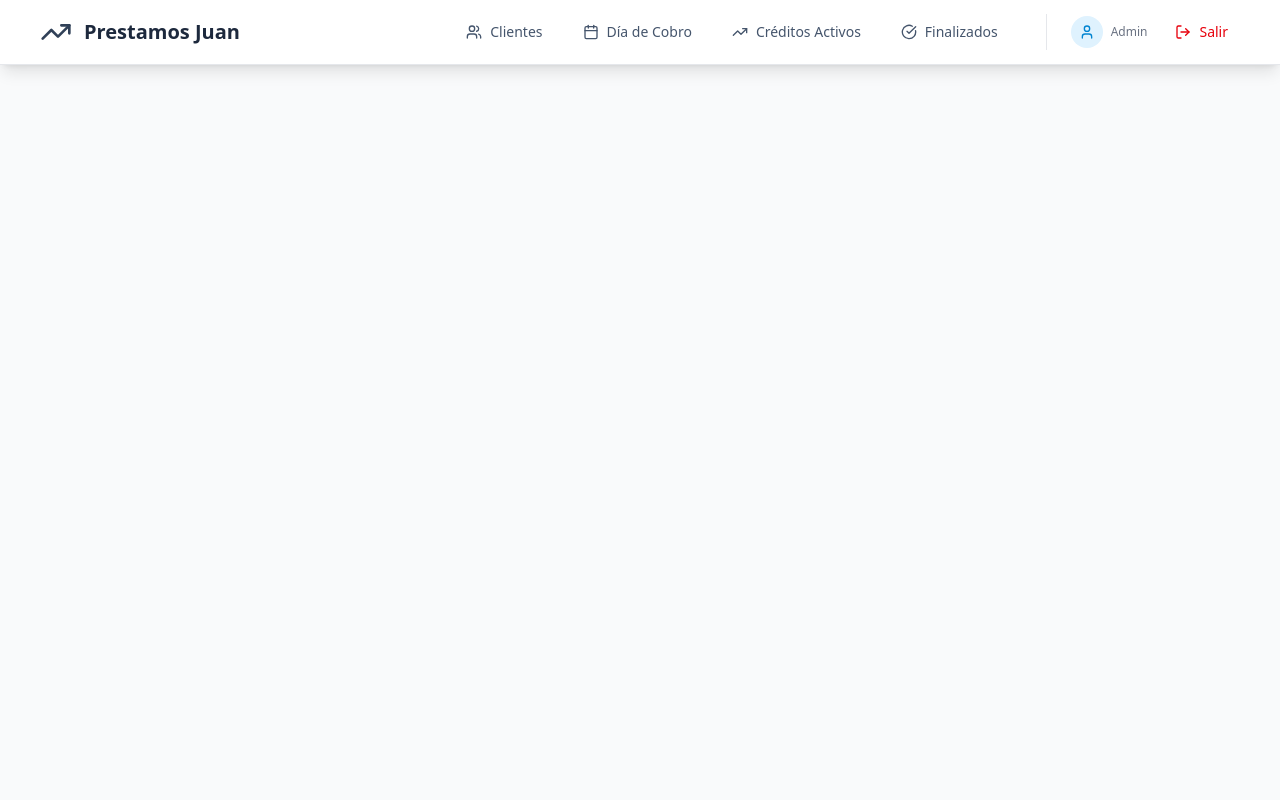
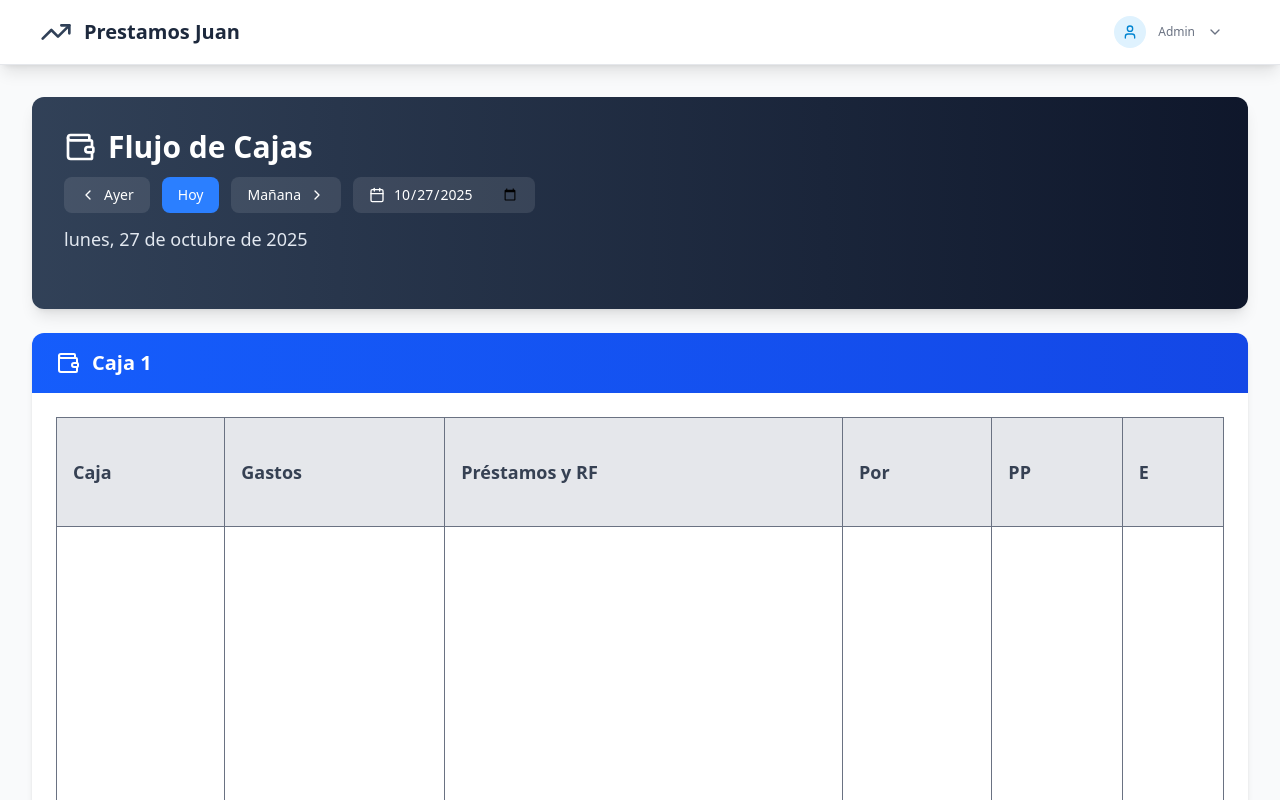
Before and after one commit to Boylemariotte/PrestamosJuan, a React (Vite) app: page /caja in a window 1280 px wide. Shown: the top 800 px of the page. Built offline with nearby package versions, Linux system fonts and the light colour scheme; sample sign-in values are in the browser's storage.

Commit message:
Opciones desplegables desde navbar - Page FlujoCajas implementada

```diff
--- a/src/App.jsx
+++ b/src/App.jsx
@@ -12,6 +12,7 @@ import CreditosFinalizados from './pages/CreditosFinalizados';
 import Estadisticas from './pages/Estadisticas';
 import Configuracion from './pages/Configuracion';
 import DiaDeCobro from './pages/DiaDeCobro';
+import FlujoCajas from './pages/FlujoCajas';
 
 function App() {
   return (
@@ -30,6 +31,7 @@ function App() {
                     <Route path="/" element={<Clientes />} />
                     <Route path="/cliente/:id" element={<ClienteDetalle />} />
                     <Route path="/dia-de-cobro" element={<DiaDeCobro />} />
+                    <Route path="/caja" element={<FlujoCajas />} />
                     <Route path="/creditos-activos" element={<CreditosActivos />} />
                     <Route path="/creditos-finalizados" element={<CreditosFinalizados />} />
                     <Route path="/estadisticas" element={
--- a/src/components/Creditos/CreditoDetalle.jsx
+++ b/src/components/Creditos/CreditoDetalle.jsx
@@ -2,7 +2,6 @@ import React, { useState, useEffect, useRef } from 'react';
 import { X, Check, Calendar, DollarSign, AlertCircle, StickyNote, Trash2, Plus, Award, Tag, RefreshCw, Edit2, Download } from 'lucide-react';
 import { useReactToPrint } from 'react-to-print';
 import RenovacionForm from './RenovacionForm';
-import TarjetaControlPagos from './TarjetaControlPagos';
 import CowImage from '../../Icon/Cow.png';
 import {
   determinarEstadoCredito,
--- a/src/components/Layout/Navbar.jsx
+++ b/src/components/Layout/Navbar.jsx
@@ -1,21 +1,44 @@
-import React from 'react';
+import React, { useState, useEffect, useRef } from 'react';
 import { Link, useLocation, useNavigate } from 'react-router-dom';
-import { Users, TrendingUp, CheckCircle, BarChart3, Settings, LogOut, User, Calendar } from 'lucide-react';
+import { Users, TrendingUp, CheckCircle, BarChart3, Settings, LogOut, User, Calendar, ChevronDown, Wallet } from 'lucide-react';
 import { useAuth } from '../../context/AuthContext';
 
 const Navbar = () => {
   const location = useLocation();
   const navigate = useNavigate();
   const { user, logout, hasPermission } = useAuth();
+  const [isDropdownOpen, setIsDropdownOpen] = useState(false);
+  const dropdownRef = useRef(null);
 
   const handleLogout = () => {
     logout();
     navigate('/login');
+    setIsDropdownOpen(false);
   };
+
+  // Cerrar dropdown al hacer click fuera
+  useEffect(() => {
+    const handleClickOutside = (event) => {
+      if (dropdownRef.current && !dropdownRef.current.contains(event.target)) {
+        setIsDropdownOpen(false);
+      }
+    };
+
+    document.addEventListener('mousedown', handleClickOutside);
+    return () => {
+      document.removeEventListener('mousedown', handleClickOutside);
+    };
+  }, []);
+
+  // Cerrar dropdown al navegar
+  useEffect(() => {
+    setIsDropdownOpen(false);
+  }, [location.pathname]);
 
   const navItems = [
     { path: '/', label: 'Clientes', icon: Users },
     { path: '/dia-de-cobro', label: 'Día de Cobro', icon: Calendar },
+    { path: '/caja', label: 'Caja', icon: Wallet },
     { path: '/creditos-activos', label: 'Créditos Activos', icon: TrendingUp },
     { path: '/creditos-finalizados', label: 'Finalizados', icon: CheckCircle },
     { path: '/estadisticas', label: 'Estadísticas', icon: BarChart3 },
@@ -34,7 +57,8 @@ const Navbar = () => {
   return (
     <nav className="bg-white shadow-lg border-b border-gray-200">
       <div className="max-w-7xl mx-auto px-6 sm:px-8 lg:px-10">
-        <div className="flex justify-between h-16">
+        <div className="flex justify-between items-center h-16">
+          {/* Logo */}
           <div className="flex items-center min-w-[200px]">
             <div className="flex items-center gap-3">
               <TrendingUp className="h-8 w-8 text-slate-700" />
@@ -44,7 +68,31 @@ const Navbar = () => {
             </div>
           </div>
 
-          <div className="hidden sm:flex sm:items-center sm:gap-2 sm:ml-8">
+          {/* Dropdown del perfil de usuario */}
+          <div className="relative" ref={dropdownRef}>
+            <button
+              onClick={() => setIsDropdownOpen(!isDropdownOpen)}
+              className="flex items-center gap-3 px-4 py-2 rounded-lg hover:bg-slate-50 transition-colors border border-transparent hover:border-gray-200"
+            >
+              <div className="bg-sky-100 p-2 rounded-full">
+                <User className="h-4 w-4 text-sky-600" />
+              </div>
+              <div className="text-sm text-left">
+                <p className="font-semibold text-gray-900">{user?.nombre}</p>
+                <p className="text-xs text-gray-500 capitalize">{user?.role}</p>
+              </div>
+              <ChevronDown
+                className={`h-4 w-4 text-gray-500 transition-transform ${
+                  isDropdownOpen ? 'rotate-180' : ''
+                }`}
+              />
+            </button>
+
+            {/* Menú desplegable */}
+            {isDropdownOpen && (
+              <div className="absolute right-0 mt-2 w-64 bg-white rounded-lg shadow-xl border border-gray-200 py-2 z-50">
+                {/* Opciones de navegación */}
+                <div className="px-2 pb-2 border-b border-gray-200">
                   {getFilteredNavItems().map((item) => {
                     const Icon = item.icon;
                     const isActive = location.pathname === item.path;
@@ -53,7 +101,7 @@ const Navbar = () => {
                       <Link
                         key={item.path}
                         to={item.path}
-                  className={`inline-flex items-center gap-2 px-4 py-2 rounded-lg text-sm font-medium transition-all ${
+                        className={`flex items-center gap-3 px-4 py-3 rounded-lg text-sm font-medium transition-all ${
                           isActive
                             ? 'bg-slate-700 text-white shadow-md'
                             : 'text-slate-600 hover:bg-slate-100 hover:text-slate-800'
@@ -64,53 +112,21 @@ const Navbar = () => {
                       </Link>
                     );
                   })}
+                </div>
 
-            {/* Información del usuario y logout */}
-            <div className="flex items-center gap-4 ml-6 pl-6 border-l border-gray-200">
-              <div className="flex items-center gap-2">
-                <div className="bg-sky-100 p-2 rounded-full">
-                  <User className="h-4 w-4 text-sky-600" />
-                </div>
-                <div className="text-sm">
-                  <p className="font-semibold text-gray-900">{user?.nombre}</p>
-                  <p className="text-xs text-gray-500 capitalize">{user?.role}</p>
-                </div>
-              </div>
+                {/* Opción de cerrar sesión */}
+                <div className="px-2 pt-2">
                   <button
                     onClick={handleLogout}
-                className="flex items-center gap-2 px-3 py-2 text-sm font-medium text-red-600 hover:text-red-700 hover:bg-red-50 rounded-lg transition-colors"
-                title="Cerrar sesión"
+                    className="w-full flex items-center gap-3 px-4 py-3 text-sm font-medium text-red-600 hover:text-red-700 hover:bg-red-50 rounded-lg transition-colors"
                   >
                     <LogOut className="h-4 w-4" />
-                <span className="hidden lg:inline">Salir</span>
+                    <span>Cerrar sesión</span>
                   </button>
                 </div>
               </div>
+            )}
           </div>
-      </div>
-
-      {/* Mobile menu */}
-      <div className="sm:hidden">
-        <div className="px-4 pt-2 pb-3 space-y-2">
-          {getFilteredNavItems().map((item) => {
-            const Icon = item.icon;
-            const isActive = location.pathname === item.path;
-
-            return (
-              <Link
-                key={item.path}
-                to={item.path}
-                className={`flex items-center gap-3 px-4 py-3 rounded-lg text-base font-medium transition-all ${
-                  isActive
-                    ? 'bg-slate-700 text-white shadow-md'
-                    : 'text-slate-600 hover:bg-slate-100 hover:text-slate-800'
-                }`}
-              >
-                <Icon className="h-5 w-5" />
-                <span>{item.label}</span>
-              </Link>
-            );
-          })}
         </div>
       </div>
     </nav>
--- /dev/null
+++ b/src/pages/FlujoCajas.jsx
@@ -0,0 +1,165 @@
+import React, { useState } from 'react';
+import { Calendar, ChevronLeft, ChevronRight, Wallet } from 'lucide-react';
+import { format, startOfDay, addDays, subDays } from 'date-fns';
+import { es } from 'date-fns/locale';
+import { formatearMoneda } from '../utils/creditCalculations';
+
+const FlujoCajas = () => {
+  const hoy = startOfDay(new Date());
+
+  // Estado para la fecha seleccionada
+  const [fechaSeleccionada, setFechaSeleccionada] = useState(hoy);
+
+  // Funciones de navegación de fecha
+  const irAyer = () => setFechaSeleccionada(subDays(fechaSeleccionada, 1));
+  const irHoy = () => setFechaSeleccionada(hoy);
+  const irMañana = () => setFechaSeleccionada(addDays(fechaSeleccionada, 1));
+  const cambiarFecha = (e) => {
+    const nuevaFecha = new Date(e.target.value);
+    setFechaSeleccionada(startOfDay(nuevaFecha));
+  };
+
+  // Verificar si la fecha seleccionada es hoy
+  const esHoy = format(fechaSeleccionada, 'yyyy-MM-dd') === format(hoy, 'yyyy-MM-dd');
+
+  const CajaSection = ({ titulo, color, numero }) => (
+    <div className="bg-white rounded-xl shadow-md overflow-hidden">
+      <div className={`${color} px-6 py-4 flex items-center justify-between`}>
+        <div className="flex items-center gap-3">
+          <Wallet className="h-6 w-6 text-white" />
+          <h2 className="text-xl font-bold text-white">{titulo}</h2>
+        </div>
+      </div>
+
+      <div className="p-6">
+        <div className="overflow-x-auto">
+          <table className="w-full border-collapse">
+            <thead>
+              <tr className="bg-gray-200">
+                <th className="border border-gray-500 px-4 py-10 text-left text-lg font-semibold text-gray-700">
+                  Caja
+                </th>
+                <th className="border border-gray-500 px-4 py-3 text-left text-lg font-semibold text-gray-700">
+                  Gastos
+                </th>
+                <th className="border border-gray-500 px-4 py-3 text-left text-lg font-semibold text-gray-700">
+                  Préstamos y RF
+                </th>
+                <th className="border border-gray-500 px-4 py-3 text-left text-lg font-semibold text-gray-700">
+                  Por
+                </th>
+                <th className="border border-gray-500 px-4 py-3 text-left text-lg font-semibold text-gray-700">
+                  PP
+                </th>
+                <th className="border border-gray-500 px-4 py-3 text-left text-lg font-semibold text-gray-700">
+                  E
+                </th>
+              </tr>
+            </thead>
+            <tbody>
+              {/* Fila vacía por ahora - se llenará con datos más adelante */}
+              <tr>
+                <td className="border border-gray-500 px-4 py-50 text-sm text-gray-600">
+                  {/* Datos de caja */}
+                </td>
+                <td className="border border-gray-500 px-4 py-3 text-sm text-gray-600">
+                  {/* Datos de gastos */}
+                </td>
+                <td className="border border-gray-500 px-4 py-3 text-sm text-gray-600">
+                  {/* Datos de préstamos y RF */}
+                </td>
+                <td className="border border-gray-500 px-4 py-3 text-sm text-gray-600">
+                  {/* Datos de Por */}
+                </td>
+                <td className="border border-gray-500 px-4 py-3 text-sm text-gray-600">
+                  {/* Datos de PP */}
+                </td>
+                <td className="border border-gray-500 px-4 py-3 text-sm text-gray-600">
+                  {/* Datos de E */}
+                </td>
+              </tr>
+            </tbody>
+          </table>
+        </div>
+      </div>
+    </div>
+  );
+
+  return (
+    <div className="space-y-6">
+      {/* Header */}
+      <div className="bg-gradient-to-r from-slate-700 to-slate-900 rounded-xl shadow-lg p-8 text-white">
+        <div className="flex items-center justify-between mb-6">
+          <div className="flex-1">
+            <div className="flex items-center gap-3 mb-3">
+              <Wallet className="h-8 w-8" />
+              <h1 className="text-3xl font-bold">Flujo de Cajas</h1>
+            </div>
+
+            {/* Selector de Fecha */}
+            <div className="flex flex-wrap items-center gap-3">
+              <button
+                onClick={irAyer}
+                className="flex items-center gap-2 px-4 py-2 bg-white/10 hover:bg-white/20 rounded-lg transition-colors"
+              >
+                <ChevronLeft className="h-4 w-4" />
+                <span className="text-sm font-medium">Ayer</span>
+              </button>
+
+              <button
+                onClick={irHoy}
+                disabled={esHoy}
+                className={`px-4 py-2 rounded-lg transition-colors text-sm font-medium ${
+                  esHoy
+                    ? 'bg-blue-500 text-white cursor-default'
+                    : 'bg-white/10 hover:bg-white/20'
+                }`}
+              >
+                Hoy
+              </button>
+
+              <button
+                onClick={irMañana}
+                className="flex items-center gap-2 px-4 py-2 bg-white/10 hover:bg-white/20 rounded-lg transition-colors"
+              >
+                <span className="text-sm font-medium">Mañana</span>
+                <ChevronRight className="h-4 w-4" />
+              </button>
+
+              <div className="flex items-center gap-2 bg-white/10 rounded-lg px-4 py-2">
+                <Calendar className="h-4 w-4" />
+                <input
+                  type="date"
+                  value={format(fechaSeleccionada, 'yyyy-MM-dd')}
+                  onChange={cambiarFecha}
+                  className="bg-transparent border-none text-white text-sm font-medium focus:outline-none cursor-pointer"
+                />
+              </div>
+            </div>
+
+            <p className="text-slate-200 text-lg mt-3">
+              {format(fechaSeleccionada, "EEEE, d 'de' MMMM 'de' yyyy", { locale: es })}
+            </p>
+          </div>
+        </div>
+      </div>
+
+      {/* Cajas */}
+      <div className="space-y-6">
+        <CajaSection
+          titulo="Caja 1"
+          color="bg-gradient-to-r from-blue-600 to-blue-700"
+          numero={1}
+        />
+
+        <CajaSection
+          titulo="Caja 2"
+          color="bg-gradient-to-r from-green-600 to-green-700"
+          numero={2}
+        />
+      </div>
+    </div>
+  );
+};
+
+export default FlujoCajas;
```
Lines whose indentation alone changed are shown as unchanged.
